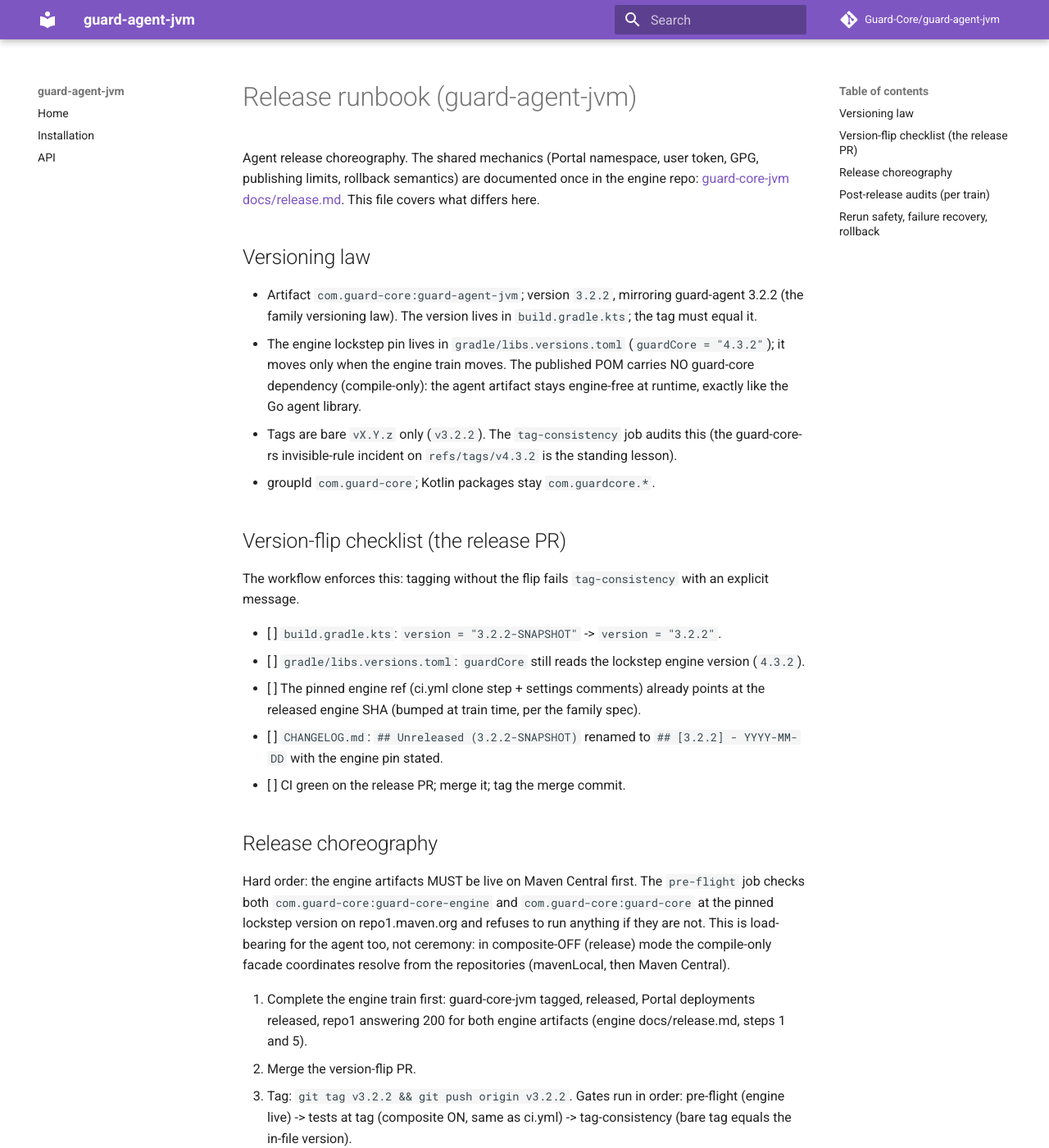
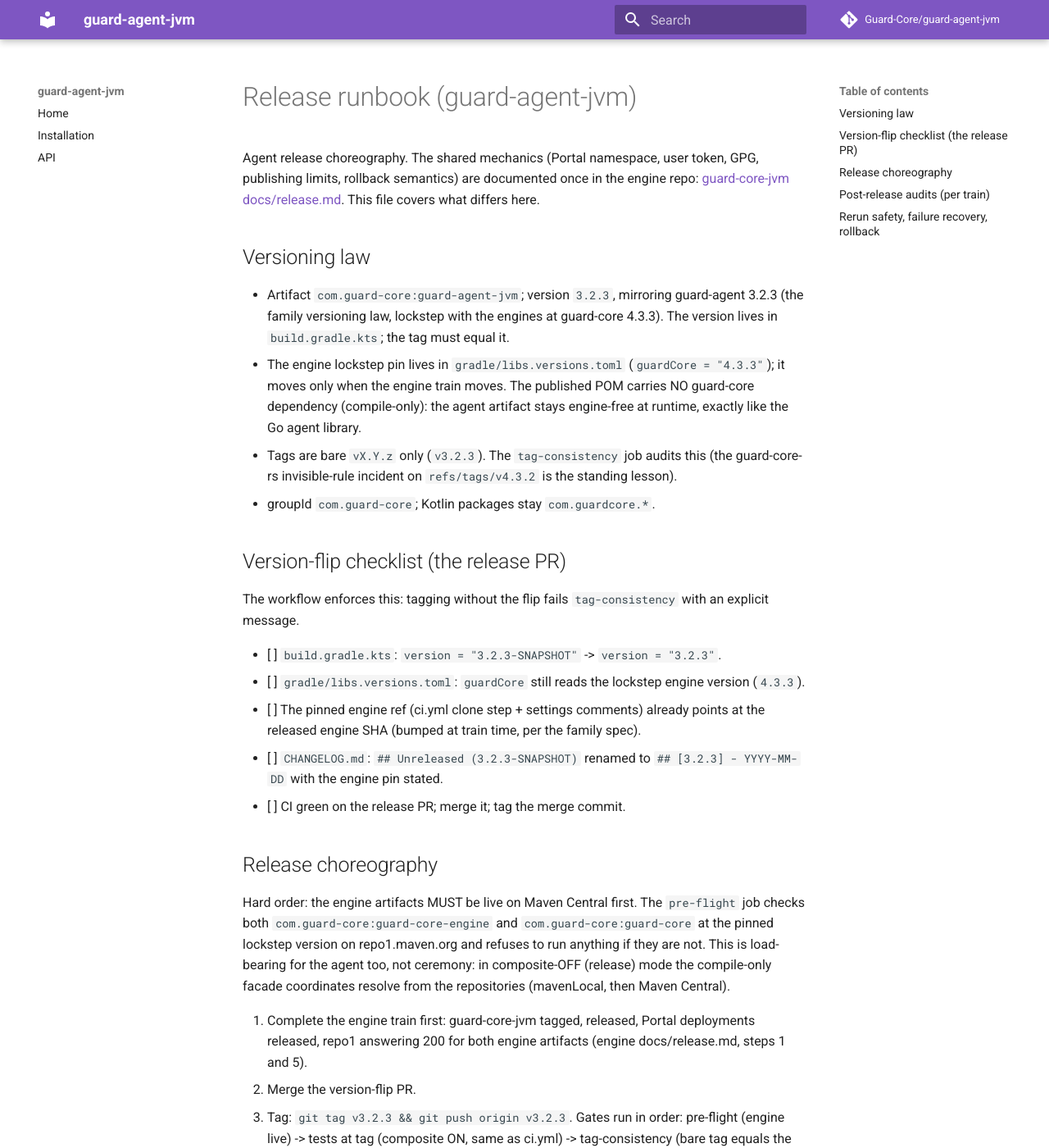
Before and after one commit to Guard-Core/guard-agent-jvm, an MkDocs documentation site: the page built from docs/release.md, in a window 1280 px wide and 1400 px high. Shown: the whole window at 82% size. Built offline with MkDocs 1.6.1 and Material for MkDocs 9.7.7, drawn with Linux system fonts in a browser that asks for light colours; comment, search, counter and statistics services are not loaded; some of the changed text lies outside the part shown.

Commit message:
w10: the 3.2.3 sync - version lockstep with guard-agent 3.2.3 and the engines at 4.3.3, tamper-test fidelity port (#9)
Version reporting lockstep: AGENT_VERSION, the project version
(3.2.3-SNAPSHOT), README/docs surfaces, and the lockstep engine pin
(guardCore 4.3.3) move together, mirroring the guard-agent 3.2.3 release
(the 3.2.2 wheel version-reporting fix, lockstep with the engines at
guard-core 4.3.3).

Tamper-test fidelity port (the guard-agent 3.2.3 improvement): the
encryption tamper test now flips the last encrypted byte (inside the GCM
tag) via xor 0xFF instead of appending a byte, so the rejection always
exercises authenticated decryption and can never pass on a length check
(ports test_encryption.py test_decrypt_tampered_payload). All 9
EncryptionTest tests green, including the Go-vector byte-compat proof and
the new XOR-flip arm.

Guard-agent-go v3.2.2 references stay: they name the ported upstream, not
this artifact's version.

Co-authored-by: Renn F <rennf93@users.noreply.github.com>

```diff
--- a/docs/release.md
+++ b/docs/release.md
@@ -7,14 +7,15 @@ This file covers what differs here.
 
 ## Versioning law
 
-- Artifact `com.guard-core:guard-agent-jvm`; version `3.2.2`, mirroring
-  guard-agent 3.2.2 (the family versioning law). The version lives in
+- Artifact `com.guard-core:guard-agent-jvm`; version `3.2.3`, mirroring
+  guard-agent 3.2.3 (the family versioning law, lockstep with the engines at
+  guard-core 4.3.3). The version lives in
   `build.gradle.kts`; the tag must equal it.
 - The engine lockstep pin lives in `gradle/libs.versions.toml` (`guardCore =
-  "4.3.2"`); it moves only when the engine train moves. The published POM
+  "4.3.3"`); it moves only when the engine train moves. The published POM
   carries NO guard-core dependency (compile-only): the agent artifact stays
   engine-free at runtime, exactly like the Go agent library.
-- Tags are bare `vX.Y.z` only (`v3.2.2`). The `tag-consistency` job audits
+- Tags are bare `vX.Y.z` only (`v3.2.3`). The `tag-consistency` job audits
   this (the guard-core-rs invisible-rule incident on `refs/tags/v4.3.2` is
   the standing lesson).
 - groupId `com.guard-core`; Kotlin packages stay `com.guardcore.*`.
@@ -24,14 +25,14 @@ This file covers what differs here.
 The workflow enforces this: tagging without the flip fails `tag-consistency`
 with an explicit message.
 
-- [ ] `build.gradle.kts`: `version = "3.2.2-SNAPSHOT"` -> `version = "3.2.2"`.
+- [ ] `build.gradle.kts`: `version = "3.2.3-SNAPSHOT"` -> `version = "3.2.3"`.
 - [ ] `gradle/libs.versions.toml`: `guardCore` still reads the lockstep engine
-      version (`4.3.2`).
+      version (`4.3.3`).
 - [ ] The pinned engine ref (ci.yml clone step + settings comments) already
       points at the released engine SHA (bumped at train time, per the
       family spec).
-- [ ] `CHANGELOG.md`: `## Unreleased (3.2.2-SNAPSHOT)` renamed to
-      `## [3.2.2] - YYYY-MM-DD` with the engine pin stated.
+- [ ] `CHANGELOG.md`: `## Unreleased (3.2.3-SNAPSHOT)` renamed to
+      `## [3.2.3] - YYYY-MM-DD` with the engine pin stated.
 - [ ] CI green on the release PR; merge it; tag the merge commit.
 
 ## Release choreography
@@ -48,10 +49,10 @@ Central).
    deployments released, repo1 answering 200 for both engine artifacts
    (engine docs/release.md, steps 1 and 5).
 2. Merge the version-flip PR.
-3. Tag: `git tag v3.2.2 && git push origin v3.2.2`. Gates run in order:
+3. Tag: `git tag v3.2.3 && git push origin v3.2.3`. Gates run in order:
    pre-flight (engine live) -> tests at tag (composite ON, same as ci.yml) ->
    tag-consistency (bare tag equals the in-file version).
-4. Create the GitHub release for `v3.2.2`. The publish job:
+4. Create the GitHub release for `v3.2.3`. The publish job:
    - verifies the four secrets are set (Portal user token + GPG key);
    - checks repo1 for this exact artifact and skips if already live
      (changed-only rerun safety);
@@ -61,11 +62,11 @@ Central).
 5. Release the deployment in the Portal UI (central.sonatype.com, Publishing
    -> Deployments).
 6. Verify liveness:
-   `curl -f https://repo1.maven.org/maven2/com/guard-core/guard-agent-jvm/3.2.2/guard-agent-jvm-3.2.2.pom`
+   `curl -f https://repo1.maven.org/maven2/com/guard-core/guard-agent-jvm/3.2.3/guard-agent-jvm-3.2.3.pom`
 
 ## Post-release audits (per train)
 
-1. Release page for `v3.2.2` exists with the expected notes (per-tag audit;
+1. Release page for `v3.2.3` exists with the expected notes (per-tag audit;
    the php v4.3.1 lesson).
 2. repo1 answers 200 for the artifact (the same check the workflow uses).
 3. No deployment left VALIDATED/PENDING in the Portal.
```
Also changed, not shown: CHANGELOG.md (+7 -2 lines), README.md (+3 -3 lines), docs/index.md (+4 -3 lines), docs/installation.md (+2 -2 lines), 5 other files.
